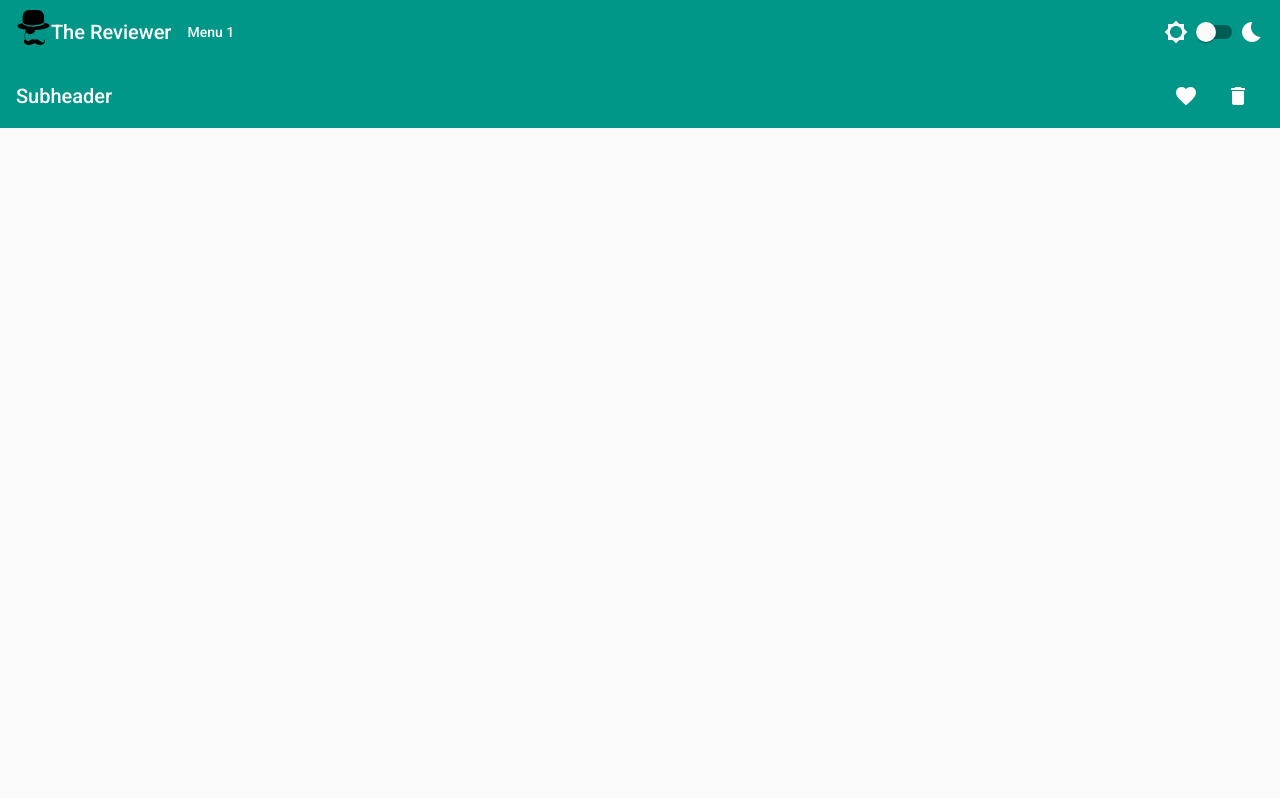
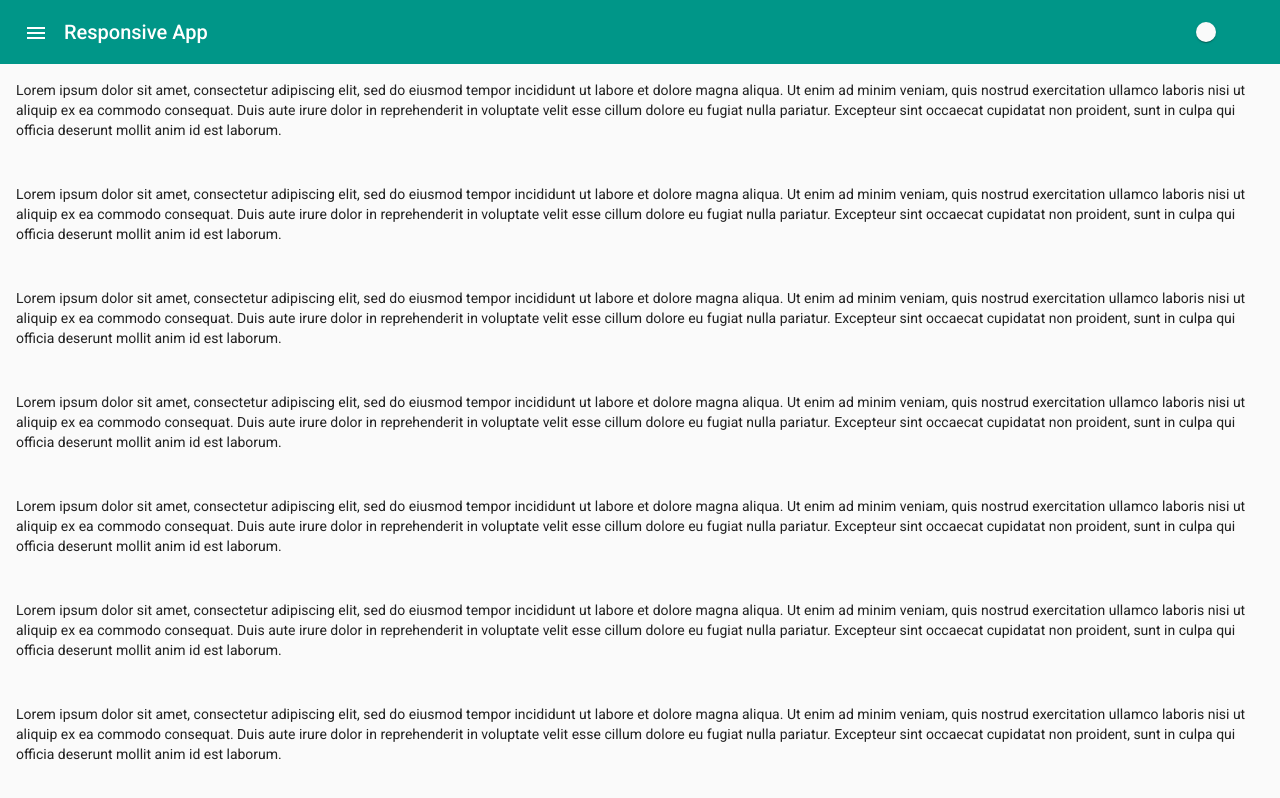
Before and after one commit to lautaromsc/monreve, an Angular app: page /sidenav in a window 1280 px wide. Before the commit this address led to /. Shown: the top 798 px of the page. Built offline with nearby package versions, Linux system fonts and the light colour scheme.

Commit message:
se agrega sidenav exmaple

```diff
--- a/src/app/app-routing.module.ts
+++ b/src/app/app-routing.module.ts
@@ -1,10 +1,11 @@
 import { NgModule } from '@angular/core';
 import { RouterModule, Routes } from '@angular/router';
 import { ExampleComponent } from './components/example/example.component'
+import { SideNavComponent } from './components/side-nav/side-nav.component';
 
 const routes: Routes = [
  { path: 'example',component: ExampleComponent },
-
+ { path: 'sidenav',component: SideNavComponent },
 ];
 
 
--- a/src/app/app.component.html
+++ b/src/app/app.component.html
@@ -7,8 +7,13 @@
     The Reviewer
 
     <button mat-button  routerLink="/example">
-      Menu 1
+      Ejemplo componentes
     </button>
+
+    <button mat-button  routerLink="/sidenav">
+      Ejemplo sidenav
+    </button>
+
 
     <div class="flex-stretch"></div>
 
--- /dev/null
+++ b/src/app/components/side-nav/side-nav.component.html
@@ -0,0 +1,22 @@
+<div class="example-container" [class.example-is-mobile]="mobileQuery.matches" >
+    <mat-toolbar color="primary" class="example-toolbar">
+      <button mat-icon-button (click)="snav.toggle()"><mat-icon>menu</mat-icon></button>
+      <h1 class="example-app-name">Responsive App</h1>
+    </mat-toolbar>
+
+    <mat-sidenav-container class="example-sidenav-container"
+                           [style.marginTop.px]="mobileQuery.matches ? 56 : 0">
+      <mat-sidenav #snav [mode]="mobileQuery.matches ? 'over' : 'side'"
+                   [fixedInViewport]="mobileQuery.matches" fixedTopGap="56">
+        <mat-nav-list>
+          <a mat-list-item routerLink="." *ngFor="let nav of fillerNav">{{nav}}</a>
+        </mat-nav-list>
+      </mat-sidenav>
+
+      <mat-sidenav-content>
+        <p *ngFor="let content of fillerContent">{{content}}</p>
+      </mat-sidenav-content>
+    </mat-sidenav-container>
+  </div>
+
+  <div>Please open on Stackblitz to see result</div>
--- /dev/null
+++ b/src/app/components/side-nav/side-nav.component.scss
@@ -0,0 +1,31 @@
+.example-container {
+    display: flex;
+    flex-direction: column;
+    position: absolute;
+    top: 0;
+    bottom: 0;
+    left: 0;
+    right: 0;
+  }
+
+  .example-is-mobile .example-toolbar {
+    position: fixed;
+    /* Make sure the toolbar will stay on top of the content as it scrolls past. */
+    z-index: 2;
+  }
+
+  h1.example-app-name {
+    margin-left: 8px;
+  }
+
+  .example-sidenav-container {
+    /* When the sidenav is not fixed, stretch the sidenav container to fill the available space. This
+       causes `<mat-sidenav-content>` to act as our scrolling element for desktop layouts. */
+    flex: 1;
+  }
+
+  .example-is-mobile .example-sidenav-container {
+    /* When the sidenav is fixed, don't constrain the height of the sidenav container. This allows the
+       `<body>` to be our scrolling element for mobile layouts. */
+    flex: 1 0 auto;
+  }
--- /dev/null
+++ b/src/app/components/side-nav/side-nav.component.ts
@@ -0,0 +1,37 @@
+import {MediaMatcher} from '@angular/cdk/layout';
+import {ChangeDetectorRef, Component, OnDestroy, OnInit} from '@angular/core';
+
+
+@Component({
+  selector: 'app-side-nav',
+  templateUrl: './side-nav.component.html',
+  styleUrls: ['./side-nav.component.scss']
+})
+export class SideNavComponent  implements OnDestroy {
+
+  mobileQuery: MediaQueryList;
+
+  fillerNav = Array.from({length: 50}, (_, i) => `Nav Item ${i + 1}`);
+
+  fillerContent = Array.from({length: 50}, () =>
+      `Lorem ipsum dolor sit amet, consectetur adipiscing elit, sed do eiusmod tempor incididunt ut
+       labore et dolore magna aliqua. Ut enim ad minim veniam, quis nostrud exercitation ullamco
+       laboris nisi ut aliquip ex ea commodo consequat. Duis aute irure dolor in reprehenderit in
+       voluptate velit esse cillum dolore eu fugiat nulla pariatur. Excepteur sint occaecat
+       cupidatat non proident, sunt in culpa qui officia deserunt mollit anim id est laborum.`);
+
+  private _mobileQueryListener: () => void;
+
+  constructor(changeDetectorRef: ChangeDetectorRef, media: MediaMatcher) {
+    this.mobileQuery = media.matchMedia('(max-width: 600px)');
+    this._mobileQueryListener = () => changeDetectorRef.detectChanges();
+    this.mobileQuery.addListener(this._mobileQueryListener);
+  }
+
+  ngOnDestroy(): void {
+    this.mobileQuery.removeListener(this._mobileQueryListener);
+  }
+
+ // shouldRun = [/(^|\.)plnkr\.co$/, /(^|\.)stackblitz\.io$/].some(h => h.test(window.location.host));
+
+}
```
Also changed, not shown: src/app/app.module.ts (+6 -2 lines), 1 other file (tests, documents, lock files or other folders).
